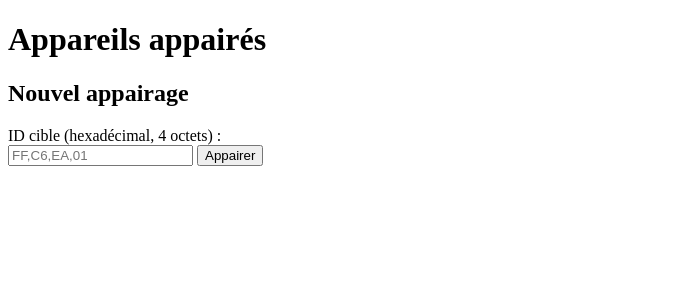
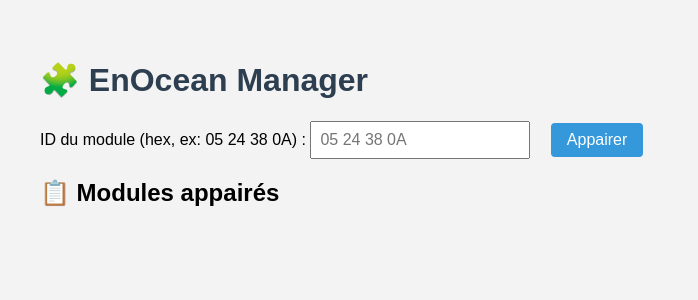
Before and after one commit to maximedub/enocean_manager, a Flask app: page / in a window 1280 px wide. Shown: the top 300 px of the page, without its empty margins (0-698 px from the left). Run offline with Flask 3, Linux system fonts and the light colour scheme; data that the repository does not hold is empty; parts of the project's set-up code (start-up, migrations or seed data) failed here and were passed over.

Commit message:
Update index.html

```diff
--- a/enocean_manager/app/templates/index.html
+++ b/enocean_manager/app/templates/index.html
@@ -1,32 +1,102 @@
 <!DOCTYPE html>
-<html>
+<html lang="fr">
 <head>
-    <title>Gestion EnOcean</title>
+  <meta charset="UTF-8" />
+  <title>EnOcean Manager</title>
+  <style>
+    body {
+      font-family: Arial, sans-serif;
+      padding: 2rem;
+      background-color: #f3f3f3;
+    }
+    h1 {
+      color: #2c3e50;
+    }
+    input[type="text"] {
+      padding: 0.5rem;
+      font-size: 1rem;
+      width: 200px;
+    }
+    button {
+      padding: 0.5rem 1rem;
+      margin-left: 1rem;
+      font-size: 1rem;
+      background-color: #3498db;
+      color: white;
+      border: none;
+      border-radius: 4px;
+      cursor: pointer;
+    }
+    button:hover {
+      background-color: #2980b9;
+    }
+    #status {
+      margin-top: 1rem;
+      font-weight: bold;
+    }
+    ul {
+      margin-top: 2rem;
+    }
+    li {
+      background-color: white;
+      border: 1px solid #ddd;
+      padding: 0.5rem;
+      margin-bottom: 0.5rem;
+      border-radius: 4px;
+    }
+  </style>
 </head>
 <body>
-    <h1>Appareils appairés</h1>
-    <ul>
-        {% for dev in devices %}
-        <li>{{ dev }}</li>
-        {% endfor %}
-    </ul>
+  <h1>🧩 EnOcean Manager</h1>
 
-    <h2>Nouvel appairage</h2>
-    <form onsubmit="event.preventDefault(); appairer();">
-        <label for="target">ID cible (hexadécimal, 4 octets) :</label><br>
-        <input type="text" id="target" placeholder="FF,C6,EA,01" required>
-        <button type="submit">Appairer</button>
-    </form>
+  <label for="target_id">ID du module (hex, ex: 05 24 38 0A) :</label>
+  <input type="text" id="target_id" placeholder="05 24 38 0A" />
+  <button onclick="appairer()">Appairer</button>
 
-    <script>
-        function appairer() {
-            const id = document.getElementById("target").value.split(',').map(x => parseInt(x, 16));
-            fetch('/appairer', {
-                method: 'POST',
-                headers: {'Content-Type': 'application/json'},
-                body: JSON.stringify({target_id: id})
-            }).then(resp => resp.json()).then(data => alert(JSON.stringify(data)));
-        }
-    </script>
+  <div id="status"></div>
+
+  <h2>📋 Modules appairés</h2>
+  <ul id="device-list"></ul>
+
+  <script>
+    function appairer() {
+      const input = document.getElementById("target_id").value.trim();
+      const parts = input.split(" ").map(p => parseInt(p, 16));
+      if (parts.length !== 4 || parts.some(isNaN)) {
+        document.getElementById("status").innerText = "❌ Format invalide (ex : 05 24 38 0A)";
+        return;
+      }
+
+      fetch("/appairer", {
+        method: "POST",
+        headers: { "Content-Type": "application/json" },
+        body: JSON.stringify({ target_id: parts }),
+      })
+        .then(res => res.json())
+        .then(data => {
+          document.getElementById("status").innerText = `✅ ${data.status}`;
+          loadDevices();
+        })
+        .catch(() => {
+          document.getElementById("status").innerText = "❌ Erreur lors de l’appairage";
+        });
+    }
+
+    function loadDevices() {
+      fetch("/devices")
+        .then(res => res.json())
+        .then(data => {
+          const list = document.getElementById("device-list");
+          list.innerHTML = "";
+          data.forEach(d => {
+            const li = document.createElement("li");
+            li.textContent = d.map(byte => byte.toString(16).padStart(2, '0')).join(" ").toUpperCase();
+            list.appendChild(li);
+          });
+        });
+    }
+
+    window.onload = loadDevices;
+  </script>
 </body>
 </html>
```
